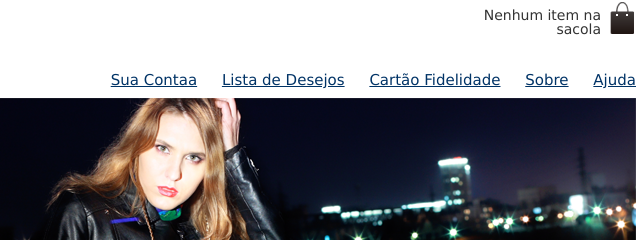
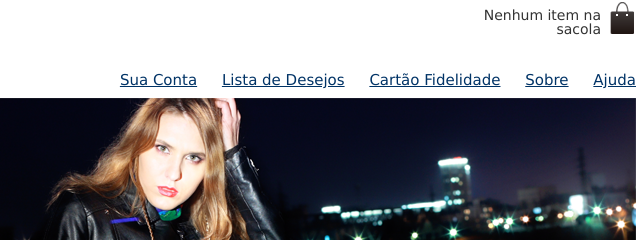
Before and after one commit to AnaTeste123/Teste, a plain HTML site: page index.html in a window 1280 px wide. Shown: the top 240 px of the page, 474-1114 px from the left. Drawn offline with Linux system fonts and the light colour scheme.

Commit message:
TESTE123

```diff
--- a/index.html
+++ b/index.html
@@ -20,7 +20,7 @@
 
         <nav class="menu-opcoes">
             <ul>
-                <li><a href="#">Sua Contaa</a></li>
+                <li><a href="#">Sua Conta</a></li>
                 <li><a href="#">Lista de Desejos</a></li>
                 <li><a href="#">Cartão Fidelidade</a></li>
                 <li><a href="sobre.html">Sobre</a></li>
```
